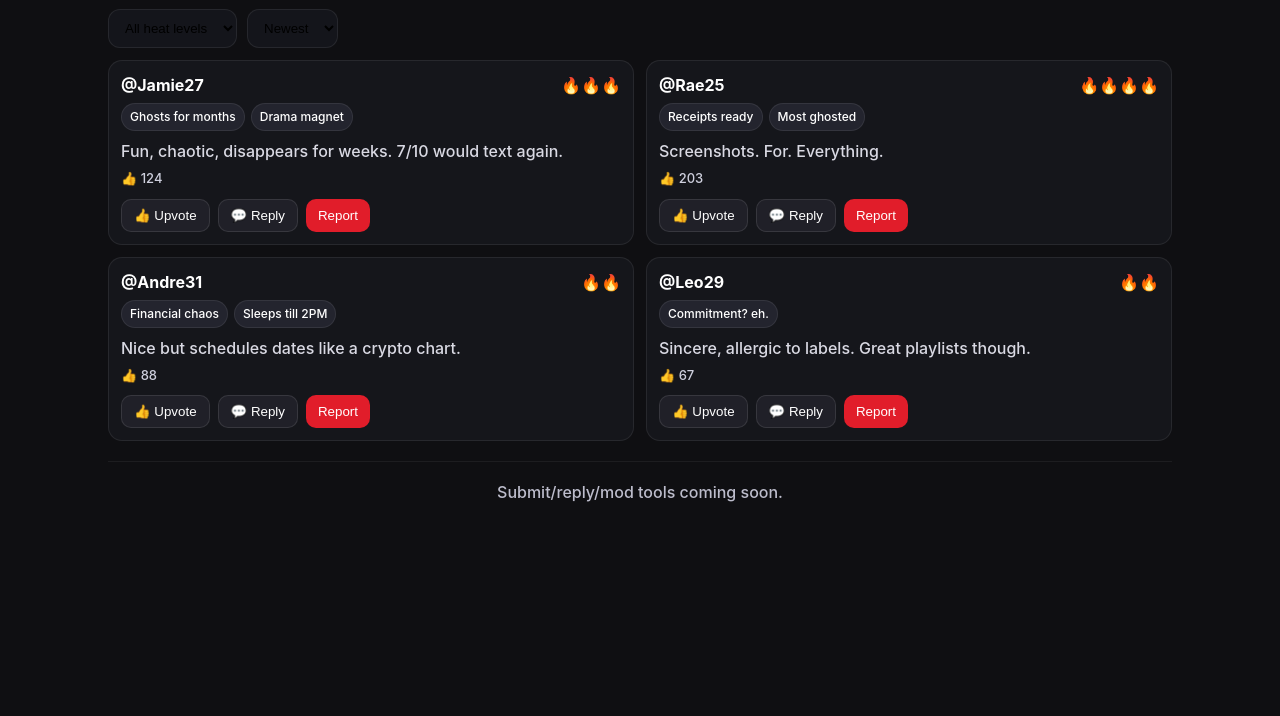
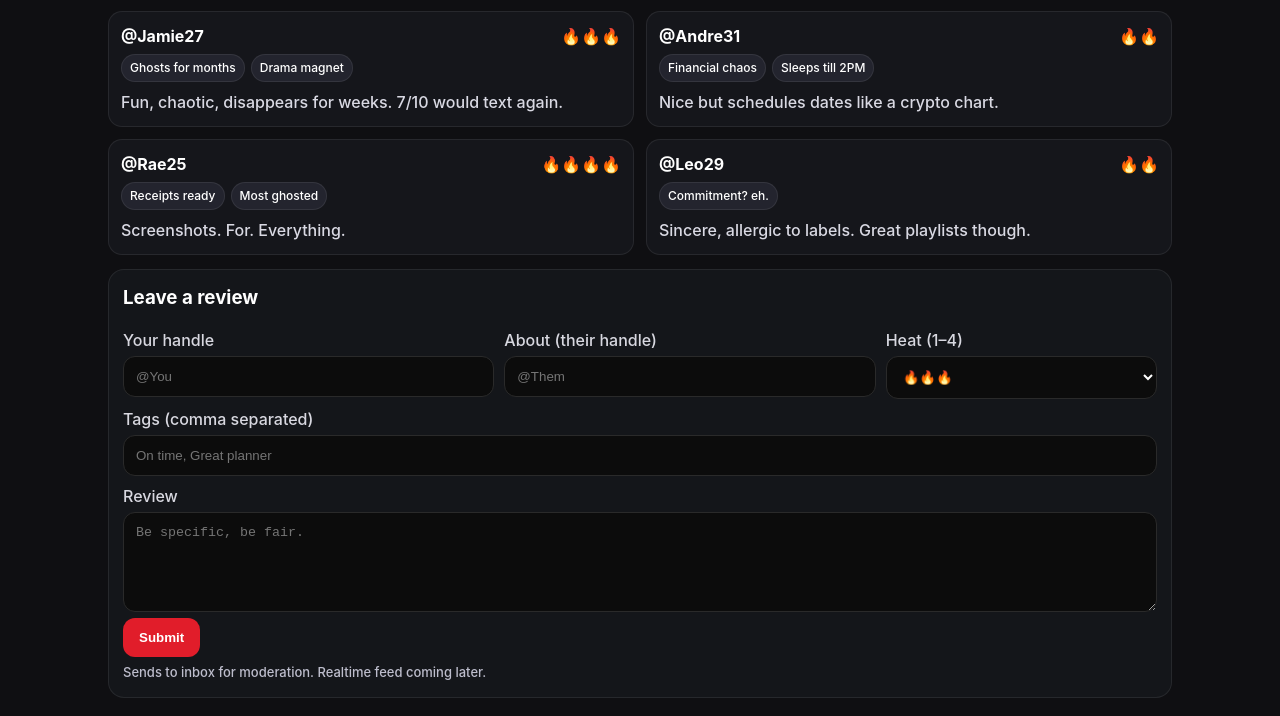
Before and after one commit to FireNSpark/UnhingedDating, a website: page reviews.html in a window 1280 px wide. Shown: the part 140-856 px from the top of the page. Before the commit the page ends 800 px from the top, so only its background shows below. Drawn offline with Linux system fonts and the light colour scheme.

Commit message:
Update reviews.html

```diff
--- a/reviews.html
+++ b/reviews.html
@@ -4,95 +4,96 @@
 <link rel="icon" href="data:,">
 <style>
   :root{--red:#E11D2A}
-  *{box-sizing:border-box} html,body{margin:0;background:#0f0f12;color:#fff;font:500 16px/1.5 Inter,system-ui}
+  *{box-sizing:border-box} body{margin:0;background:#0f0f12;color:#fff;font:500 16px/1.5 Inter,system-ui}
   a{color:#fff;text-decoration:none}
   .wrap{max-width:1100px;margin:0 auto;padding:18px}
   .top{display:flex;gap:10px;align-items:center;margin-bottom:12px}
   .pill{padding:8px 12px;background:#1a1b22;border:1px solid rgba(255,255,255,.08);border-radius:999px}
   h1{margin:6px 0 2px;font-size:26px;font-weight:900}
   .sub{color:#cfd0de}
-  .bar{display:flex;gap:10px;flex-wrap:wrap;margin:12px 0}
-  .f{padding:10px 12px;background:#14151b;border:1px solid rgba(255,255,255,.08);border-radius:12px}
-  .grid{display:grid;grid-template-columns:1fr;gap:12px}
-  @media(min-width:880px){.grid{grid-template-columns:1fr 1fr}}
-  .card{background:#15161b;border:1px solid rgba(255,255,255,.08);border-radius:14px;padding:12px}
-  .head{display:flex;justify-content:space-between;align-items:center}
-  .flames{color:#ff5b40;font-weight:900}
+
+  .grid{display:grid;grid-template-columns:1fr;gap:12px;margin-top:14px}
+  @media (min-width:900px){.grid{grid-template-columns:1fr 1fr}}
+  .rev{background:#15161b;border:1px solid rgba(255,255,255,.08);border-radius:14px;padding:12px}
+  .rhead{display:flex;justify-content:space-between;align-items:center}
   .tags{display:flex;gap:6px;flex-wrap:wrap;margin-top:6px}
   .tag{font-size:12px;padding:4px 8px;border-radius:999px;background:#23242e;border:1px solid rgba(255,255,255,.08)}
-  .meta{color:#cfd0de;font-size:13px;margin-top:6px}
-  .row{display:flex;gap:8px;margin-top:10px}
-  .btn{padding:8px 12px;border-radius:10px;border:1px solid rgba(255,255,255,.1);background:#202028;color:#fff;cursor:pointer}
-  .btn.red{background:var(--red);border:0}
-  .foot{margin-top:20px;color:#bdbdcc;text-align:center;border-top:1px solid rgba(255,255,255,.06);padding-top:18px}
-</style>
-</head><body>
+  .flames{color:#ff5b40;font-weight:900}
+
+  .card{background:#14161a;border:1px solid rgba(255,255,255,.08);border-radius:16px;padding:14px;margin-top:14px}
+  label{display:block;margin:8px 0 4px;color:#d8d8e0}
+  input,textarea,select{width:100%;background:#0c0c0c;border:1px solid #2a2a2a;color:#fff;padding:12px;border-radius:12px;outline:none}
+  textarea{min-height:100px;resize:vertical}
+  .row{display:flex;gap:10px;flex-wrap:wrap}
+  .btn{appearance:none;border:0;border-radius:12px;padding:12px 16px;font-weight:800;cursor:pointer}
+  .btn.primary{background:var(--red);color:#fff}
+  .msg{font-size:13px;color:#bdbdcc;margin-top:6px}
+</style></head><body>
 <div class="wrap">
   <div class="top">
     <a class="pill" href="index.html">← Home</a>
-    <a class="pill" href="chaos.html">🧨 Chaos</a>
+    <a class="pill" href="chaos.html">🧷 Chaos Board</a>
     <a class="pill" href="badges.html">🏅 Badges</a>
-  </div>
-  <h1>Wall of Shame — Reviews</h1>
-  <div class="sub">Anonymous reviews are off. Keep it honest, not cruel.</div>
-
-  <!-- Filters (front-end only now) -->
-  <div class="bar">
-    <select id="filterHeat" class="f">
-      <option value="all">All heat levels</option>
-      <option value="low">Low (1–2 🔥)</option>
-      <option value="mid">Mid (3 🔥)</option>
-      <option value="high">High (4–5 🔥)</option>
-    </select>
-    <select id="sortBy" class="f">
-      <option value="new">Newest</option>
-      <option value="top">Top</option>
-    </select>
+    <a class="pill" href="redflags.html">🚩 Red Flags</a>
   </div>
 
+  <h1>Reviews</h1>
+  <div class="sub">Honest, helpful feedback from past dates. Keep it factual, not spiteful.</div>
+
+  <!-- sample reviews -->
   <div id="list" class="grid"></div>
 
-  <div class="foot">Submit/reply/mod tools coming soon.</div>
+  <!-- add a review (emails to you for now) -->
+  <div class="card">
+    <h3 style="margin:0 0 8px">Leave a review</h3>
+    <form id="revForm" action="https://formsubmit.co/unfavorablejosh@gmail.com" method="POST">
+      <input type="hidden" name="_subject" value="New Unhinged Review">
+      <input type="hidden" name="_captcha" value="false">
+      <div class="row">
+        <div style="flex:1 1 220px">
+          <label>Your handle</label>
+          <input name="from" required placeholder="@You">
+        </div>
+        <div style="flex:1 1 220px">
+          <label>About (their handle)</label>
+          <input name="about" required placeholder="@Them">
+        </div>
+        <div style="flex:1 1 120px">
+          <label>Heat (1–4)</label>
+          <select name="heat">
+            <option>🔥</option><option>🔥🔥</option><option selected>🔥🔥🔥</option><option>🔥🔥🔥🔥</option>
+          </select>
+        </div>
+      </div>
+      <label>Tags (comma separated)</label>
+      <input name="tags" placeholder="On time, Great planner">
+      <label>Review</label>
+      <textarea name="text" required placeholder="Be specific, be fair."></textarea>
+      <button class="btn primary" type="submit">Submit</button>
+      <div id="rmsg" class="msg">Sends to inbox for moderation. Realtime feed coming later.</div>
+    </form>
+  </div>
 </div>
 <script>
 const reviews = [
-  { user:'@Jamie27', heat:3, tags:['Ghosts for months','Drama magnet'], text:'Fun, chaotic, disappears for weeks. 7/10 would text again.', likes:124, when:Date.now()-1000*60*20 },
-  { user:'@Andre31', heat:2, tags:['Financial chaos','Sleeps till 2PM'], text:'Nice but schedules dates like a crypto chart.', likes:88, when:Date.now()-1000*60*60*24 },
-  { user:'@Rae25',   heat:4, tags:['Receipts ready','Most ghosted'], text:'Screenshots. For. Everything.', likes:203, when:Date.now()-1000*60*60*8 },
-  { user:'@Leo29',   heat:2, tags:['Commitment? eh.'], text:'Sincere, allergic to labels. Great playlists though.', likes:67, when:Date.now()-1000*60*60*48 },
+  { who:'@Jamie27', heat:'🔥🔥🔥', tags:['Ghosts for months','Drama magnet'], text:'Fun, chaotic, disappears for weeks. 7/10 would text again.' },
+  { who:'@Andre31', heat:'🔥🔥', tags:['Financial chaos','Sleeps till 2PM'], text:'Nice but schedules dates like a crypto chart.' },
+  { who:'@Rae25', heat:'🔥🔥🔥🔥', tags:['Receipts ready','Most ghosted'], text:'Screenshots. For. Everything.' },
+  { who:'@Leo29', heat:'🔥🔥', tags:['Commitment? eh.'], text:'Sincere, allergic to labels. Great playlists though.' },
 ];
-
-const root=document.getElementById('list');
-function flames(n){return '🔥'.repeat(n)}
-function card(r){
-  const el=document.createElement('div'); el.className='card';
-  el.innerHTML=`
-    <div class="head"><strong>${r.user}</strong><span class="flames">${flames(r.heat)}</span></div>
+const root = document.getElementById('list');
+root.innerHTML = reviews.map(r=>`
+  <div class="rev">
+    <div class="rhead"><strong>${r.who}</strong><span class="flames">${r.heat}</span></div>
     <div class="tags">${r.tags.map(t=>`<span class="tag">${t}</span>`).join('')}</div>
     <p style="margin:8px 0 0;color:#d9d9e3">${r.text}</p>
-    <div class="meta">👍 ${r.likes}</div>
-    <div class="row">
-      <button class="btn">👍 Upvote</button>
-      <button class="btn">💬 Reply</button>
-      <button class="btn red">Report</button>
-    </div>
-  `;
-  return el;
-}
-function render(list){ root.innerHTML=''; list.forEach(r=>root.appendChild(card(r))); }
-function rerender(){
-  const f=document.getElementById('filterHeat').value;
-  const s=document.getElementById('sortBy').value;
-  let list=reviews.slice();
-  if(f==='low')  list=list.filter(r=>r.heat<=2);
-  if(f==='mid')  list=list.filter(r=>r.heat===3);
-  if(f==='high') list=list.filter(r=>r.heat>=4);
-  if(s==='new')  list.sort((a,b)=>b.when-a.when);
-  if(s==='top')  list.sort((a,b)=>b.likes-a.likes);
-  render(list);
-}
-document.getElementById('filterHeat').onchange=rerender;
-document.getElementById('sortBy').onchange=rerender;
-rerender();
+  </div>
+`).join('');
+
+// form UX
+document.getElementById('revForm').addEventListener('submit', (e)=>{
+  const msg = document.getElementById('rmsg');
+  msg.textContent = 'Sending…';
+});
 </script>
 </body></html>
```
